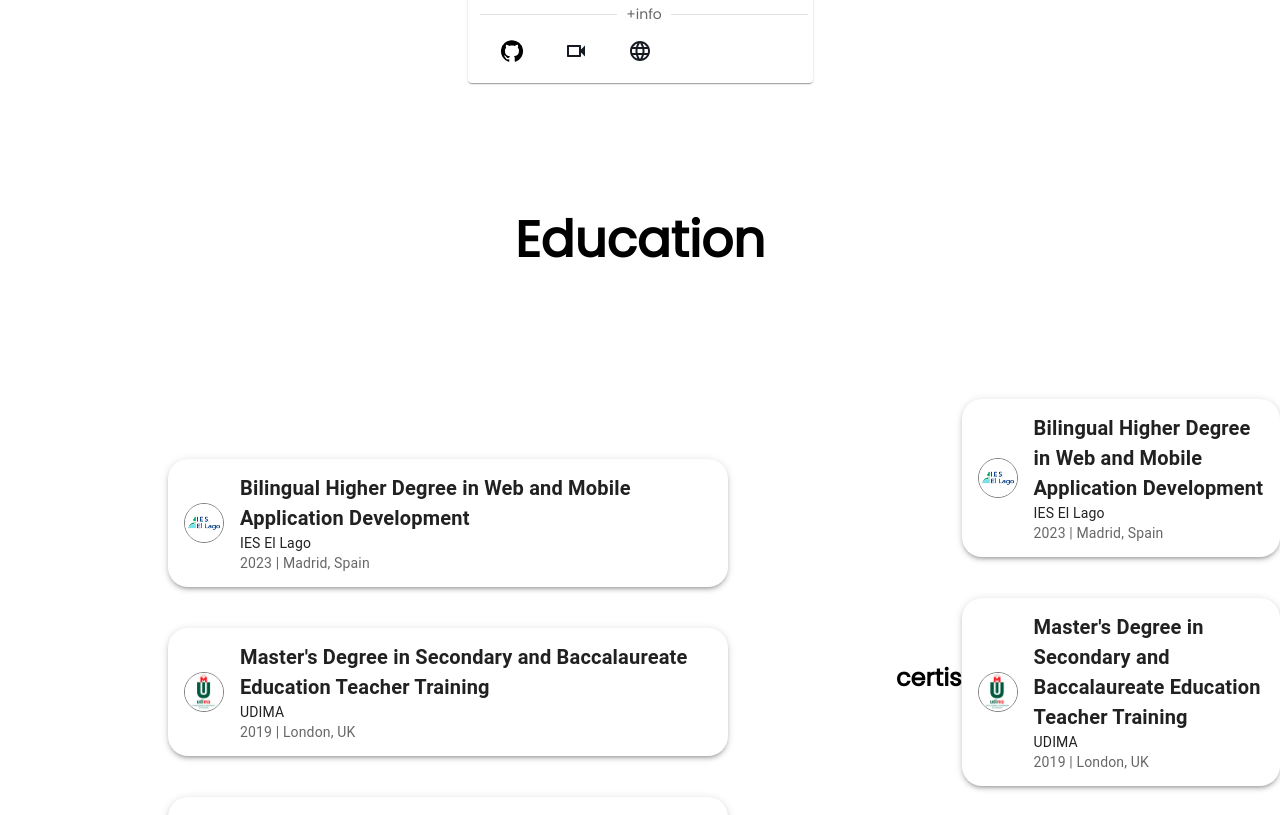
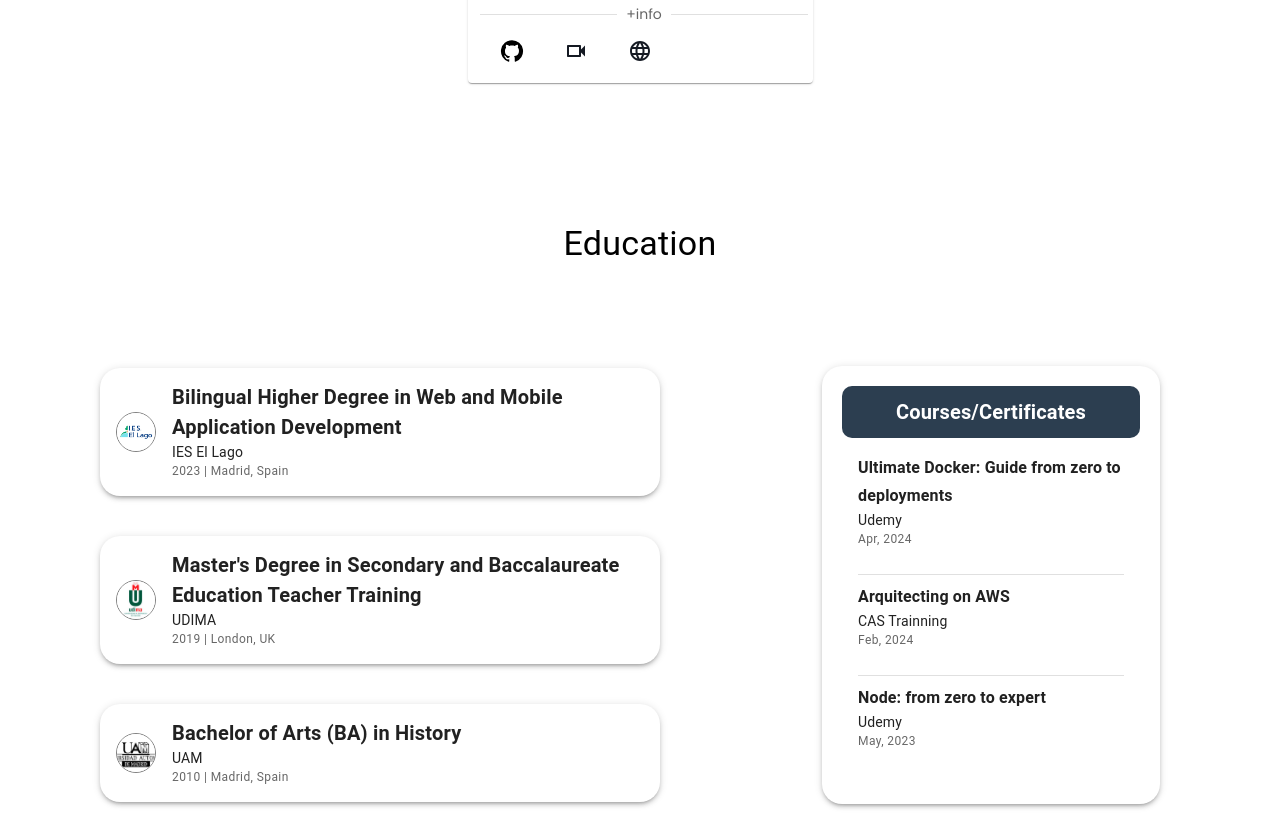
Before and after one commit to EduGese/Portfolio, a React (Vite) app: page / in a window 1280 px wide. Shown: the part 3900-4715 px from the top of the page. Built offline with nearby package versions, Linux system fonts and the light colour scheme; a web font is replaced by a local one.

Commit message:
Finish education section layout

```diff
--- a/src/App.css
+++ b/src/App.css
@@ -195,15 +195,15 @@
   flex-direction: row;
   justify-content: center;
   flex-wrap: wrap;
-  width: 100%; /* Cambiado de 60% a 100% para adaptarse mejor a todos los tamaños de pantalla */
+  width: 100%;
   padding: 20px;
-  gap: 20px; /* Añadido para proporcionar espacio entre las tarjetas */
+  gap: 20px;
 }
 
 .projects-section {
   /* min-height: 100vh; */
-  padding: 20px; /* Añadido para proporcionar espacio alrededor del contenido */
-  box-sizing: border-box; /* Asegura que el padding esté incluido en el ancho total */
+  padding: 20px;
+  box-sizing: border-box;
 }
 
 
@@ -213,6 +213,7 @@
 .education {
   /* padding-top: 70px; */
   /* padding-bottom: 20px;  */
+
 }
 
 
@@ -366,6 +367,11 @@
       flex-direction: column;
       align-items: center;
     }
+    .education {
+      /* padding-top: 70px; */
+      /* padding-bottom: 20px;  */
+      margin: 0 100px;
+    }
 
 
   }
@@ -391,5 +397,8 @@
       flex-direction: column;
       align-items: center;
     }
+    .education {
+      margin: 0 300px;
+    }
   }
   /**************MEDIA QUERIES*****************/
--- a/src/App.jsx
+++ b/src/App.jsx
@@ -1,4 +1,4 @@
-
+import * as React from 'react';
 import './App.css'
 import { LogoContainer } from './components/LogoContainer';
 import { NavBar } from './components/NavBar';
@@ -7,11 +7,18 @@ import MediaCard from './components/Card'
 import { ItemsList } from './components/ItemList';
 import { logosLanguages, logosFrameworks, logosDatabase } from './constants/logo';
 import { projects } from './constants/projects';
+import { certificates } from './constants/education';
 
 
 import { downloadFile } from './logic/logic';
 
 import Box from '@mui/material/Box';
+import Paper from '@mui/material/Paper'; // Importar Paper correctamente
+import List from '@mui/material/List';
+import ListItem from '@mui/material/ListItem';
+import Typography from '@mui/material/Typography';
+import Divider from '@mui/material/Divider';
+
 
 
 
@@ -161,9 +168,9 @@ function App() {
 
       </section>
       <section id="education" className='education'>
-        <h1 className="section-title">Education</h1>
+        <Typography sx={{ textAlign: 'center', paddingTop: '20px' }} variant="h4">Education</Typography>
+        {/* <h1 >Education</h1> */}
         <Box sx={{
-          minHeight: '100vh',
           display: 'flex',
           flexDirection: {
             xs: 'column',
@@ -178,38 +185,71 @@ function App() {
             width: {
               xs: '70%',
               sm: '70%',
-              md: '70%'
+              md: '60%'
             },
             height: {
               xs: 'auto',
               sm: 'auto',
-              md: '80vh'
+              md: '80vh',
+              lg: '100%'
+            },
+            display: 'flex',
+            // flexDirection: 'column',
+            // alignItems: {
+            //   xs: 'center',
+            //   sm: 'center',
+            //   lg: 'flex-start'
+            // },
+            // justifyContent: 'center',
+            flexGrow: 1
+          }}>
+            <ItemsList />
+          </Box>
+          <Box sx={{
+            width: {
+              xs: '70%',
+              sm: '70%',
+              md: '30%'
+            },
+            height: {
+              xs: 'auto',
+              sm: 'auto',
+              md: 'auto'
             },
             display: 'flex',
             alignItems: 'center',
             justifyContent: 'center',
             flexGrow: 1
           }}>
-            <ItemsList />
-          </Box>
-          <Box sx={{
-            width: {
-              xs: '100%',
-              sm: '100%',
-              md: '30%'
-            },
-            height: {
-              xs: 'auto',
-              sm: 'auto',
-              md: '100vh'
-            },
-            display: 'flex',
-            alignItems: 'center',
-            justifyContent: 'center',
-            flexGrow: 1
-          }}>
-            <h2>certis</h2>
-            <ItemsList />
+            <Paper elevation={3} sx={{ width: '100%', borderRadius: '20px', margin: '0 20px ', padding: '20px' }}>
+              <Typography variant="h6" sx={{ fontWeight: 'bold', textAlign: 'center', backgroundColor: '#2c3e50', color: 'white', padding: '10px', borderRadius: '10px' }}>
+                Courses/Certificates
+              </Typography>
+              <List>
+                {certificates.map((certificate, index) => (
+                  <React.Fragment key={certificate.id}> {/* Usando certificate.id como key */}
+                    <ListItem sx={{ flexDirection: 'column', alignItems: 'flex-start', mb: 2 }}>
+                      <Typography variant="subtitle1" sx={{ color: 'primary.primary', fontWeight: 'bold' }}>
+                        {certificate.title}
+                      </Typography>
+                      <Typography variant="body2" sx={{ color: 'text.primary' }}>
+                        {certificate.center}
+                      </Typography>
+                      <Typography variant="caption" sx={{ color: 'text.secondary' }}>
+                        {certificate.date}
+                      </Typography>
+                    </ListItem>
+                    {certificate.id !== 3 && (
+                      <Divider variant="middle"  />
+                    )}
+                  </React.Fragment>
+                ))}
+              </List>
+
+            </Paper>
+
+
+
           </Box>
         </Box>
       </section>
--- a/src/components/ItemList.jsx
+++ b/src/components/ItemList.jsx
@@ -51,7 +51,7 @@ export const ItemsList = () => {
                       </Typography>
                       <Typography
                         component="span"
-                        variant="body2"
+                        variant="caption"
                         sx={{ color: 'text.secondary', display: 'block' }}
                       >
                         {education.date} | {education.location}
@@ -63,7 +63,7 @@ export const ItemsList = () => {
               </ListItem>
             </Paper>
 
-            <Divider variant="inset" component="li" />
+            {/* <Divider variant="inset" component="li" /> */}
           </React.Fragment>
         ))
       }
--- a/src/constants/education.jsx
+++ b/src/constants/education.jsx
@@ -27,3 +27,30 @@ export const mainEducation = [
         link:'https://www.uam.es/uam/inicio'
     },
 ]
+
+export const certificates = [
+    {
+        id: 1,
+        title: ' Ultimate Docker: Guide from zero to deployments',
+        avatar:'',
+        center: 'Udemy',
+        date: 'Apr, 2024',
+        link:'https://www.udemy.com/'
+    },
+     {
+        id: 2,
+        title: "Arquitecting on AWS",
+        avatar:'',
+        center: 'CAS Trainning',
+        date: 'Feb, 2024',
+        link:'https://cas-training.com/'
+    },
+    {
+        id: 3,
+        title: 'Node: from zero to expert',
+        avatar:'',
+        center: 'Udemy',
+        date: 'May, 2023',
+        link:'https://www.udemy.com/'
+    },
+]
```
